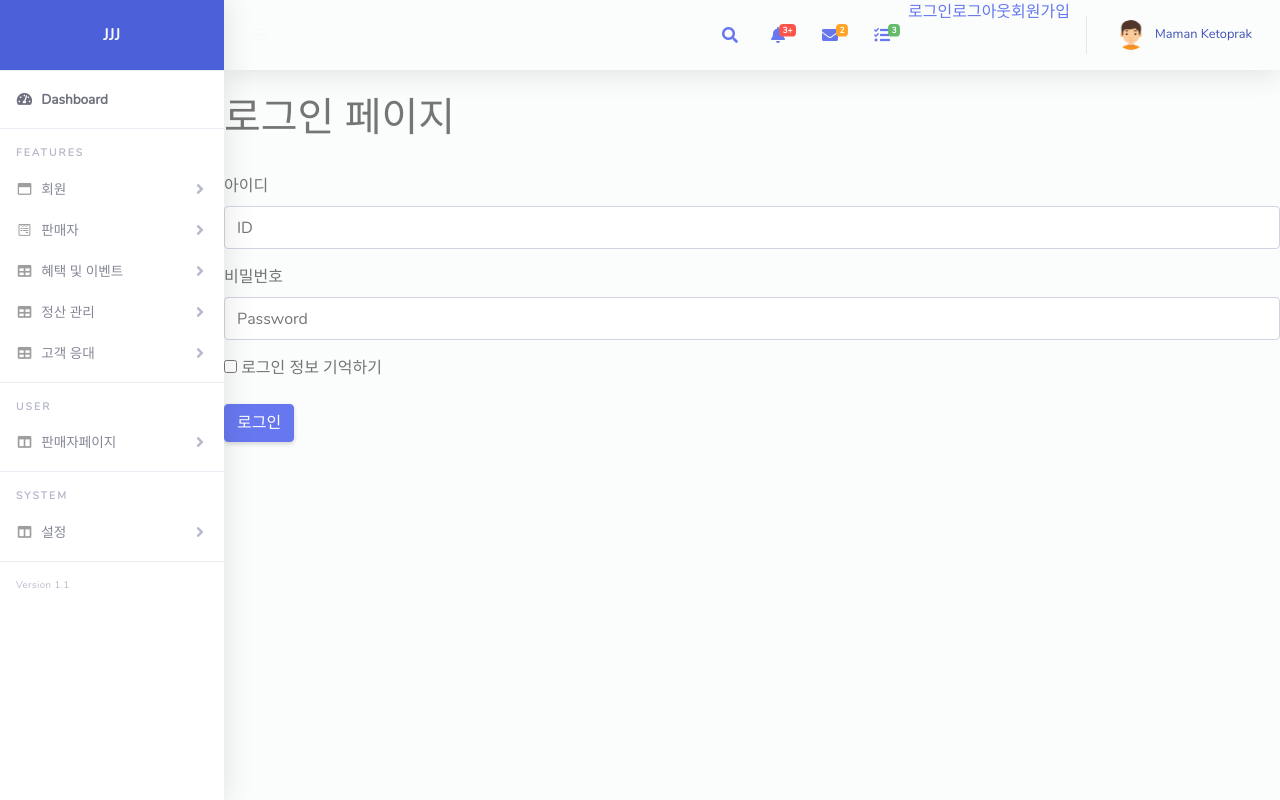
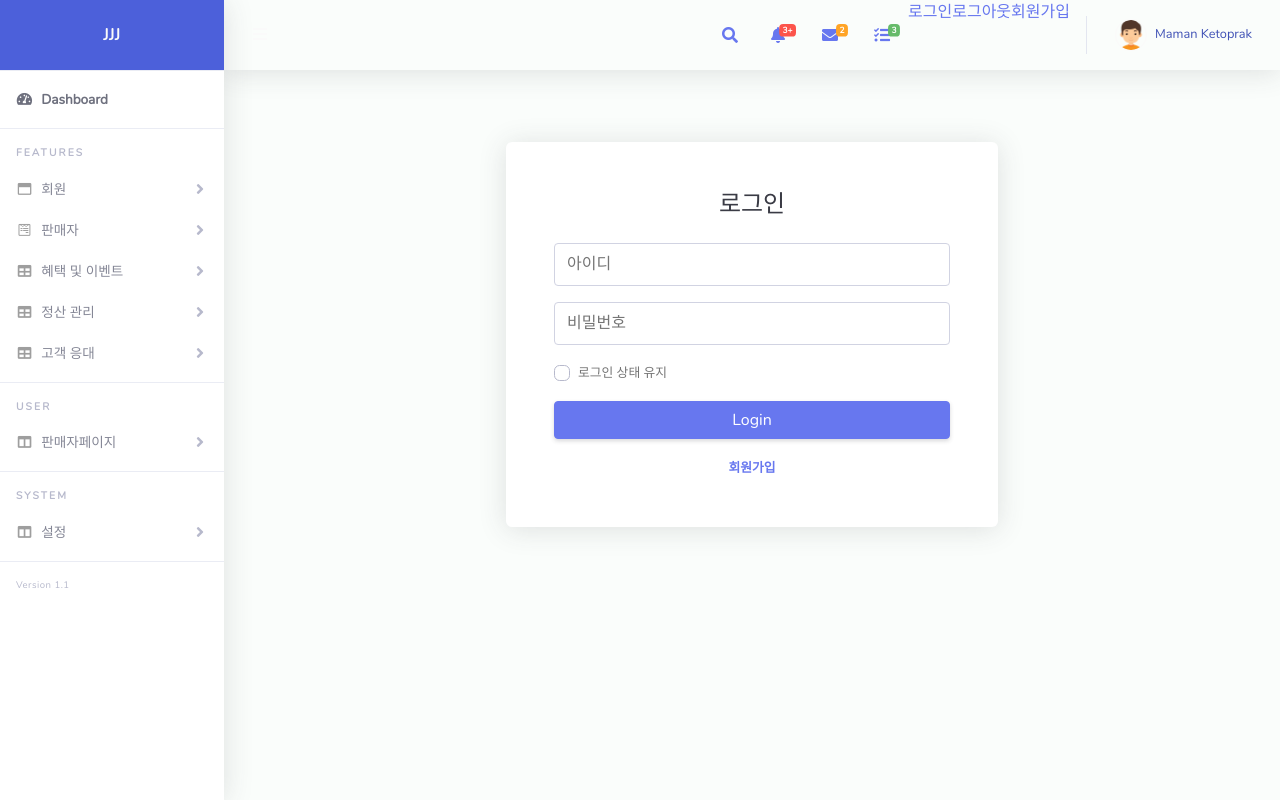
Before and after one commit to jhy11/jjj, a Django app: page /login in a window 1280 px wide. Run offline with Django 4.2, Linux system fonts and the light colour scheme; some libraries are stand-ins or nearby versions.

Commit message:
Update layout in login.html

```diff
--- a/config/templates/login.html
+++ b/config/templates/login.html
@@ -7,28 +7,48 @@
 {% endblock stylesheets %}
 
 {% block content %}
-<h1>로그인 페이지</h1>
-<br>
-<div>
-    <form id='LoginForm'>
+
+<div class="container-login">
+  <div class="row justify-content-center">
+    <div class="col-xl-6 col-lg-12 col-md-9">
+      <div class="card shadow-sm my-5">
+        <div class="card-body p-0">
+          <div class="row">
+            <div class="col-lg-12">
+              <div class="login-form">
+                <div class="text-center">
+                  <h1 class="h4 text-gray-900 mb-4">로그인</h1>
+                </div>
+                <form class="user" id="LoginForm">
                   <div class="form-group">
-            <label for="username">아이디</label>
-            <input class="form-control" name="username" id="username" placeholder="ID" type="text">
+                    <input type="email" class="form-control" for="username" name="username" id="username"
+                      placeholder="아이디">
                   </div>
                   <div class="form-group">
-            <label for="password">비밀번호</label>
-            <input class="form-control" name="password" id="password" placeholder="Password" type="password">
+                    <input type="password" class="form-control" name="password" id="password" placeholder="비밀번호">
                   </div>
                   <div class="form-group">
-            <div>
-                <input type="checkbox" id="customCheck">
-                <label for="customCheck">로그인 정보 기억하기</label>
+                    <div class="custom-control custom-checkbox small" style="line-height: 1.5rem;">
+                      <input type="checkbox" class="custom-control-input" id="customCheck">
+                      <label class="custom-control-label" for="customCheck">로그인 상태 유지</label>
                     </div>
                   </div>
+                  <div class="form-group">
+                    <button class="btn btn-primary btn-block" type="button" id="login">Login</button>
+                  </div>
                 </form>
+                <div class="text-center">
+                  <a class="font-weight-bold small" href="register.html">회원가입</a>
                 </div>
-<div>
-    <button class="btn btn-primary d-block" type="button" id="login">로그인</button>
+                <div class="text-center">
+                </div>
+              </div>
+            </div>
+          </div>
+        </div>
+      </div>
+    </div>
+  </div>
 </div>
 
 {% endblock content %}
```
Lines whose indentation alone changed are shown as unchanged.
